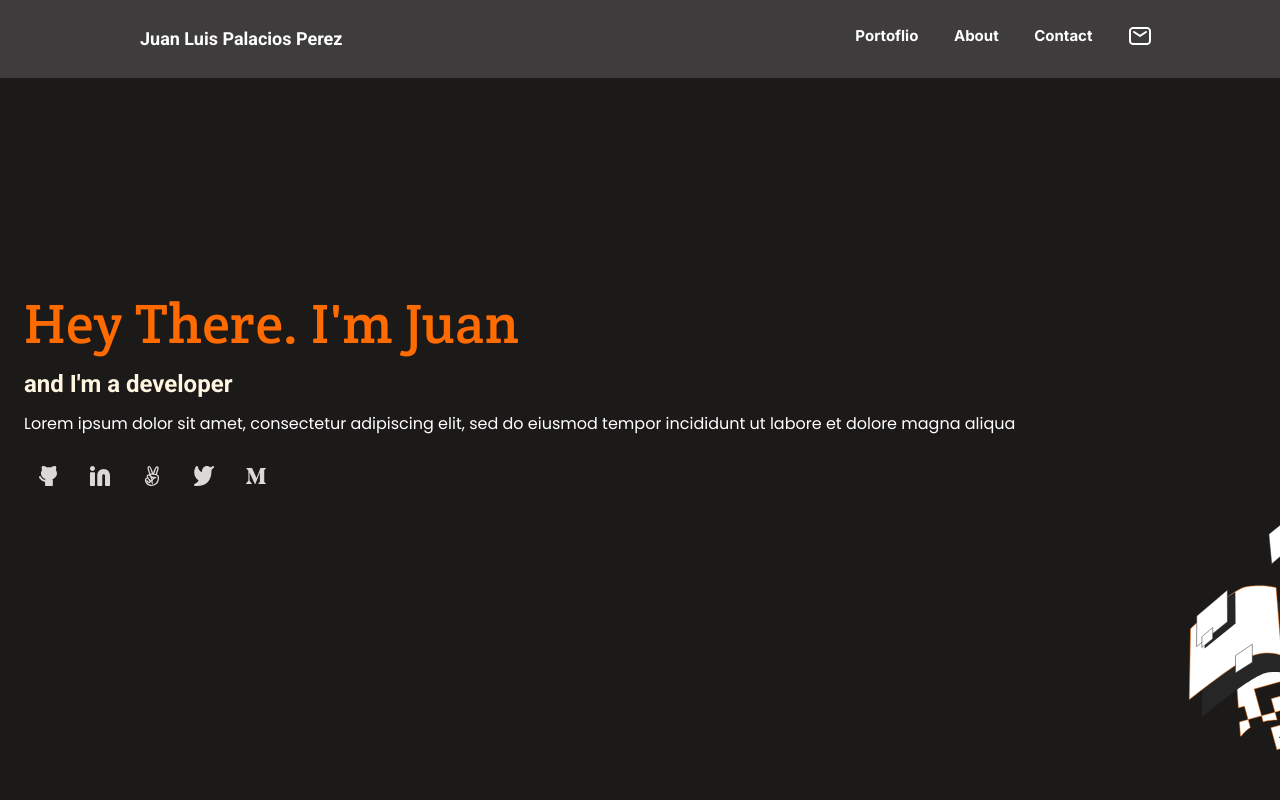
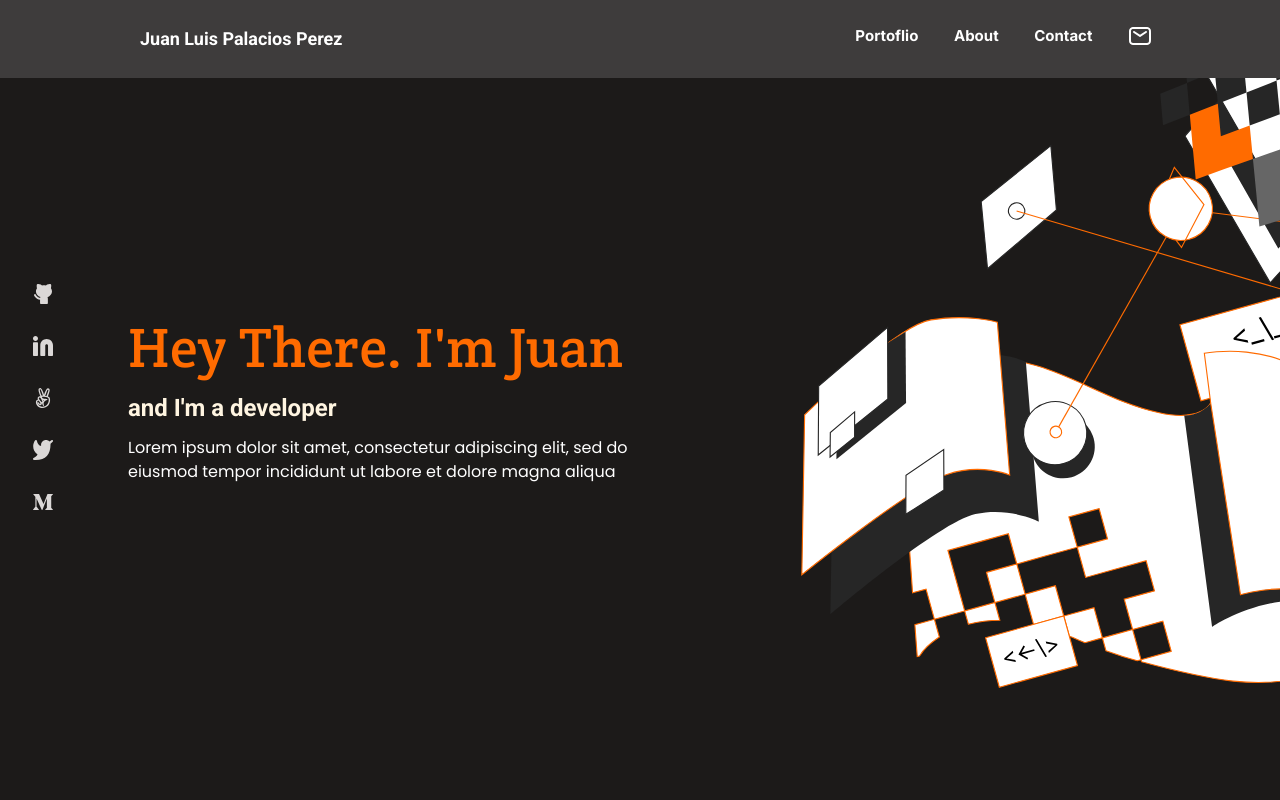
Before and after one commit to JuanLPalacios/JuanLPalacios.github.io, a website: page index.html in a window 1280 px wide. Shown: the top 800 px of the page. Drawn offline with Linux system fonts and the light colour scheme.

Commit message:
Add styles for intro section

```diff
--- a/css/main.css
+++ b/css/main.css
@@ -213,13 +213,13 @@ ul.cell > li {
 .work ul {
   list-style: none;
   padding: 0;
-  margin: 12px -6px;
+  margin: 6px -6px;
 }
 
 .work ul li {
   display: inline-block;
   padding: 10px 12px;
-  margin: 0 6px;
+  margin: 6px 6px;
   border: 1px solid #8993a4;
   border: 1px solid transparent;
   background: rgb(255 255 255 / 24%);
@@ -242,6 +242,10 @@ ul.cell > li {
   background: none;
   padding: 0 0 22px;
   color: initial;
+}
+
+.card.work:nth-child(1) .content h2 {
+  margin-block-start: 0;
 }
 
 .card.work:nth-child(1) .live {
@@ -372,7 +376,7 @@ ul.cell > li {
 }
 
 .about .bg-ilust {
-  padding: 86px 24px 200px;
+  padding: 86px 23px 200px;
   margin: 0 -24px;
   background-image: url(../imgs/Frame.svg);
   background-repeat: no-repeat;
@@ -406,6 +410,34 @@ ul.cell > li {
 }
 
 @media screen and (min-width: 992px) {
+  .blk-sec ul.cell {
+    position: absolute;
+    left: 1.5%;
+    margin: 0;
+    top: 50vh;
+    transform: translateY(-50%);
+  }
+
+  .blk-sec ul.cell > li {
+    display: block;
+  }
+
+  .fl-box {
+    padding-right: 50%;
+  }
+
+  section,
+  .section {
+    padding: 24px 10%;
+  }
+
+  .blk-sec {
+    background-image: url(../imgs/Illustration-header.svg);
+    background-size: contain;
+    background-position: right center;
+    position: relative;
+  }
+
   #menu-btn {
     max-width: 50%;
     padding: 0;
```
